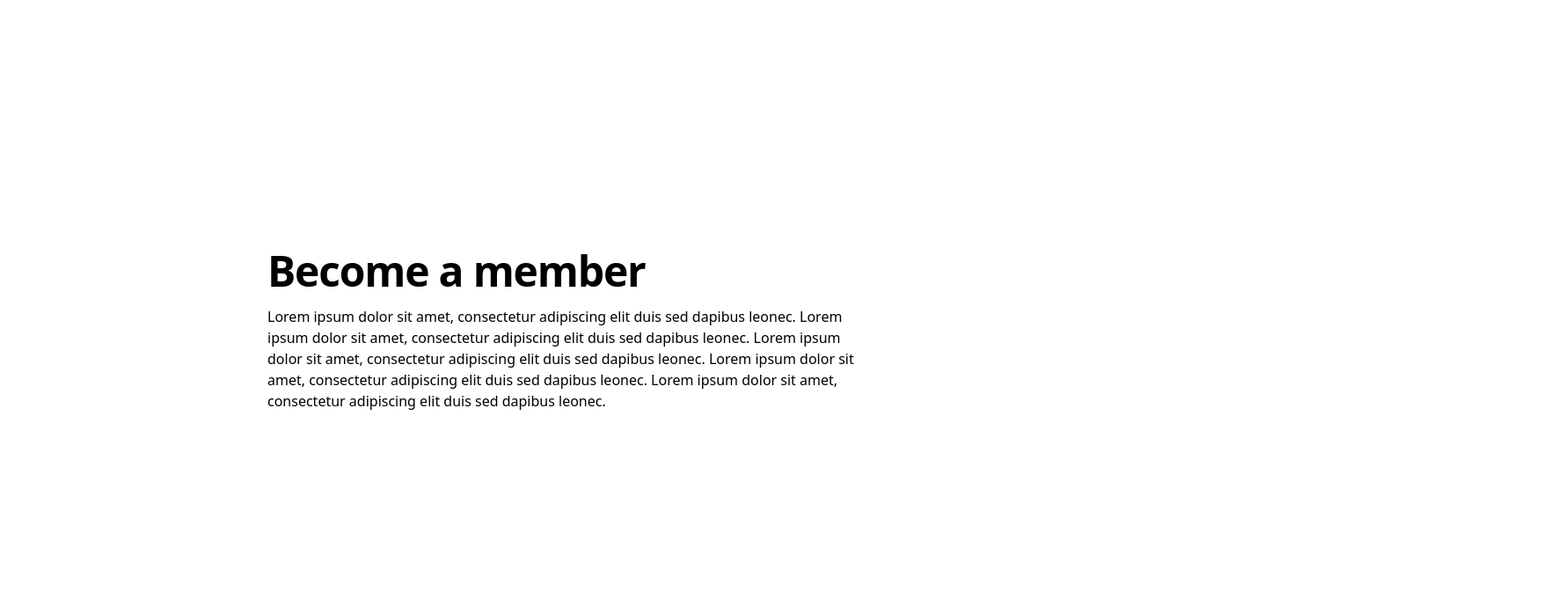
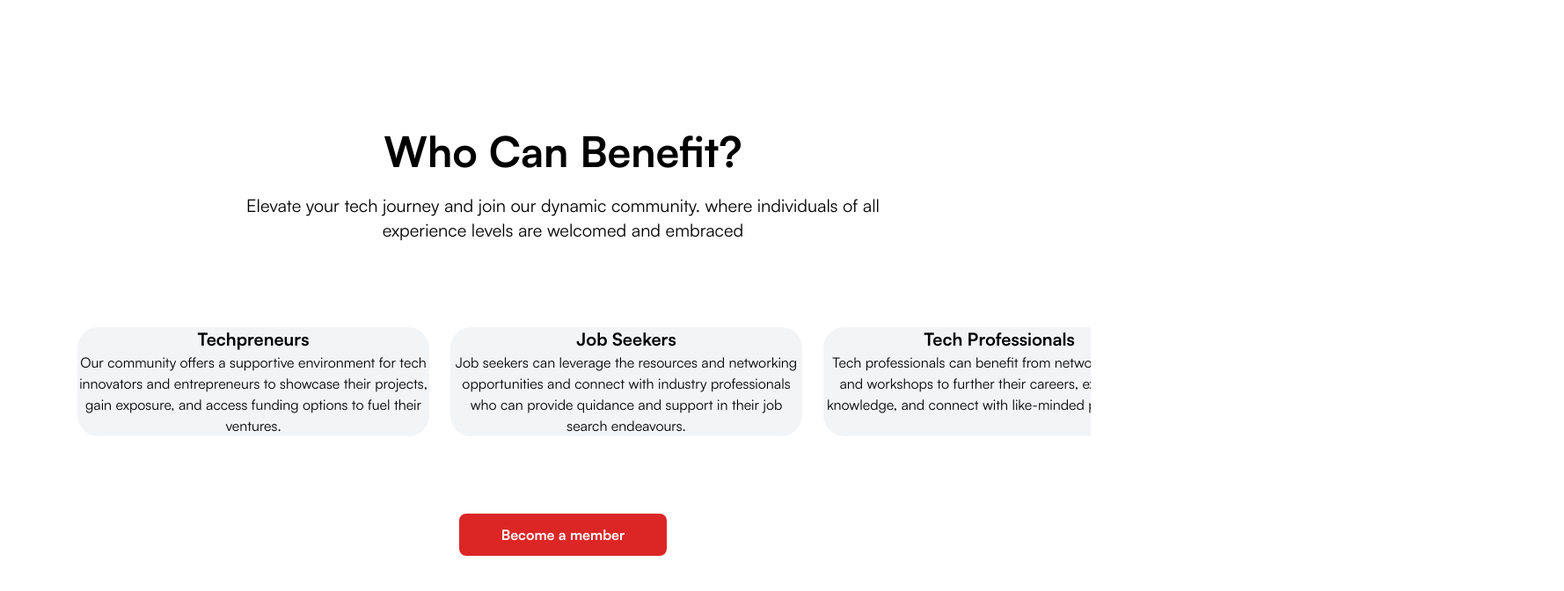
Before and after one commit to Black-Tech-in-Brum/btib_website, a React (Vite) app: page / in a window 1280 px wide. Shown: the part 2000-2672 px from the top of the page at 88% size, 1778 px wide, since content can reach past the window. Built offline with nearby package versions, Linux system fonts and the light colour scheme.

Commit message:
all infos created

```diff
--- a/src/components/Header.jsx
+++ b/src/components/Header.jsx
@@ -1,26 +1,24 @@
 import { ReactComponent as Scribble } from "@assets/icons/scribble.svg";
 
-// import { useState } from "react";
 import datas from "../data/data.json"
 
 function Header () {
-  // const [items] = useState(data);
     return (
-        <header className="flex justify-center bg-blue-600 items-center h-screen bg-noise-gradient bg-secondary-300 bg-blend-hard-light bg-full text-neutral-100 pt-12 px-6 sm:px-24 pb-2">
+        <header className="flex justify-center bg-blue-600 items-center h-screen bg-noise-gradient bg-secondary-300 bg-blend-hard-light bg-full text-neutral-100 px-6">
         <div className=" p-6 ">
                 <div className="text-center p-11">
                 <h1 className="text-6xl font-bold font-satoshi capitalize text-white"> Black Tech in Brum </h1>
                 <div className="flex items-center justify-center ">
-                <Scribble className="w-181"/>
+                <Scribble className="w-80"/>
                 </div>
                 <p className="text-center text-3xl font-satoshi text-white"> Empowering Black Techies in Birmingham to Innovate
                 <br/>Lead, and Shape the Future. </p>
               </div>
 
-        <div className=" gap-2 grid grid-cols-[400px_400px_500px_400px_400px] p-12 overflow-auto">
+        <div className=" container overflow-auto gap-3 grid grid-cols-[400px_400px_500px_400px_400px] p-12 ">
         { datas && datas.map(({picture1,id}) => (
           <div key={id} className="">
-           <img src={picture1} className="rounded-3xl overflow-hidden"/>
+           <img src={picture1} className="rounded-3xl max-w-screen mx-auto h-auto"/>
           </div>
 
         ))
--- a/src/components/Membership.jsx
+++ b/src/components/Membership.jsx
@@ -1,30 +1,40 @@
-function Membership() {
-  return (
-    <section className="bg-white py-80">
-      <div className=" px-4 py-8 mx-auto">
-        <div className="place-self-center ">
-          <h1 className="max-w-2xl mb-4 text-4xl font-extrabold tracking-tight leading-none md:text-5xl xl:text-6xl dark:text-black">
-            Become a member
-          </h1>
-          <p className="max-w-2xl mb-6 font-light text-black-500 dark:text-black-400">
-            Lorem ipsum dolor sit amet, consectetur adipiscing elit duis sed
-            dapibus leonec. Lorem ipsum dolor sit amet, consectetur adipiscing
-            elit duis sed dapibus leonec. Lorem ipsum dolor sit amet,
-            consectetur adipiscing elit duis sed dapibus leonec. Lorem ipsum
-            dolor sit amet, consectetur adipiscing elit duis sed dapibus leonec.
-            Lorem ipsum dolor sit amet, consectetur adipiscing elit duis sed
-            dapibus leonec.
-          </p>
-          <a
-            href="#"
-            className="inline-flex items-center justify-center px-5 py-3 mr-3 text-base font-medium text-center text-white rounded-lg bg-primary-700 hover:bg-primary-800 focus:ring-4 focus:ring-primary-300 dark:focus:ring-primary-900"
-          >
-            Get started
-          </a>
+
+
+import datas from "../data/data.json"
+
+function Header () {
+    return (
+        <div className="flex justify-center min-h-screen">
+        <div className=" py-36">
+                <div className="text-center p-12">
+                <h1 className="text-5xl font-bold font-satoshi capitalize text-black p-6"> Who Can Benefit? </h1>
+                <div className="flex items-center justify-center ">
+
+                </div>
+                <p className="text-center text-xl font-satoshi text-black"> Elevate your tech journey and join our dynamic community. where individuals of all
+                <br/>experience levels are welcomed and embraced </p>
+              </div>
+
+        <div className="container overflow-auto mx-auto gap-6 grid grid-cols-[400px_400px_400px_400px_400px_400px] p-12 ">
+        { datas && datas.map(({benefitDesc,membersBenefit,id}) => (
+          <div key={id} className="h-90 bg-gray-100 rounded-3xl">
+           <h1  className="text-center text-xl font-satoshi font-bold"> {membersBenefit}</h1>
+           <p className="text-center font-satoshi ">{benefitDesc}</p>
+          </div>
+
+        ))
+      }
+          </div>
+          <div className="flex items-center justify-center">
+          <button className=" mt-10 block rounded-lg bg-red-600 px-12 py-3 font-satoshi font-bold text-white">
+                   <a href="#" className="">Become a member</a>
+              </button>
+          </div>
+
         </div>
       </div>
-    </section>
-  )
+
+    )
 }
 
-export default Membership
+export default Header;
--- a/src/data/data.json
+++ b/src/data/data.json
@@ -2,28 +2,44 @@
   {
     "id": "100",
     "name": "icon1",
-    "picture1": "https://images.unsplash.com/photo-1522529599102-193c0d76b5b6?ixlib=rb-4.0.3&ixid=M3wxMjA3fDB8MHxwaG90by1wYWdlfHx8fGVufDB8fHx8fA%3D%3D&auto=format&fit=crop&w=2670&q=80"
+    "picture1": "https://images.unsplash.com/photo-1522529599102-193c0d76b5b6?ixlib=rb-4.0.3&ixid=M3wxMjA3fDB8MHxwaG90by1wYWdlfHx8fGVufDB8fHx8fA%3D%3D&auto=format&fit=crop&w=2670&q=80",
+    "membersBenefit":"Techpreneurs",
+    "benefitDesc": "Our community offers a supportive environment for tech innovators and entrepreneurs to showcase their projects, gain exposure, and access funding options to fuel their ventures."
   },
   {
     "id": "101",
     "name": "icon2",
-    "picture1": "https://images.unsplash.com/photo-1611432579699-484f7990b127?ixlib=rb-4.0.3&ixid=M3wxMjA3fDB8MHxwaG90by1wYWdlfHx8fGVufDB8fHx8fA%3D%3D&auto=format&fit=crop&w=2670&q=80"
+    "picture1": "https://images.unsplash.com/photo-1611432579699-484f7990b127?ixlib=rb-4.0.3&ixid=M3wxMjA3fDB8MHxwaG90by1wYWdlfHx8fGVufDB8fHx8fA%3D%3D&auto=format&fit=crop&w=2670&q=80",
+    "membersBenefit":"Job Seekers",
+    "benefitDesc":"Job seekers can leverage the resources and networking opportunities and connect with industry professionals who can provide quidance and support in their job search endeavours."
   },
   {
     "id": "102",
     "name": "icon3",
-    "picture1": "https://images.unsplash.com/photo-1585078566678-8125fb3b0e81?ixlib=rb-4.0.3&ixid=M3wxMjA3fDB8MHxwaG90by1wYWdlfHx8fGVufDB8fHx8fA%3D%3D&auto=format&fit=crop&w=2622&q=80"
+    "picture1": "https://images.unsplash.com/photo-1585078566678-8125fb3b0e81?ixlib=rb-4.0.3&ixid=M3wxMjA3fDB8MHxwaG90by1wYWdlfHx8fGVufDB8fHx8fA%3D%3D&auto=format&fit=crop&w=2622&q=80",
+    "membersBenefit":"Tech Professionals",
+    "benefitDesc":"Tech professionals can benefit from networking events and workshops to further their careers, expand their knowledge, and connect with like-minded professionals."
   },
   {
     "id": "104",
     "name": "icon5",
-    "picture1": "https://images.unsplash.com/photo-1614890107637-fe96d74acf4b?ixlib=rb-4.0.3&ixid=M3wxMjA3fDB8MHxwaG90by1wYWdlfHx8fGVufDB8fHx8fA%3D%3D&auto=format&fit=crop&w=2670&q=80"
+    "picture1": "https://images.unsplash.com/photo-1614890107637-fe96d74acf4b?ixlib=rb-4.0.3&ixid=M3wxMjA3fDB8MHxwaG90by1wYWdlfHx8fGVufDB8fHx8fA%3D%3D&auto=format&fit=crop&w=2670&q=80",
+    "membersBenefit":"Industry Leaders",
+    "benefitDesc":"Black Tech in Brum serves as a platform for industry leaders and influencers to share their insights, provide mentorship, and inspire the next generation of tech professionals."
   },
   {
     "id": "103",
     "name": "icon4",
-    "picture1": "https://images.unsplash.com/photo-1610473068514-276d33c606dd?ixlib=rb-4.0.3&ixid=M3wxMjA3fDB8MHxwaG90by1wYWdlfHx8fGVufDB8fHx8fA%3D%3D&auto=format&fit=crop&w=2670&q=80"
+    "picture1": "https://images.unsplash.com/photo-1610473068514-276d33c606dd?ixlib=rb-4.0.3&ixid=M3wxMjA3fDB8MHxwaG90by1wYWdlfHx8fGVufDB8fHx8fA%3D%3D&auto=format&fit=crop&w=2670&q=80",
+    "membersBenefit":"Students",
+    "benefitDesc":"Black Tech in Brum provides networking opportunities and mentorship to support the growth and development of students and those starting their journey in the tech industry"
+  },
+
+  {
+    "membersBenefit":"Parents",
+    "benefitDesc":"Parents can rely on the supportive community to gain insights on how to nurture their children's interests and access ressources that can help them navigate their children's tech journeys."
   }
 
 
+
 ]
```
